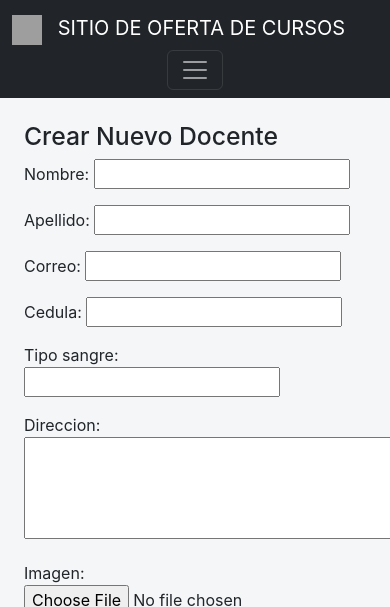
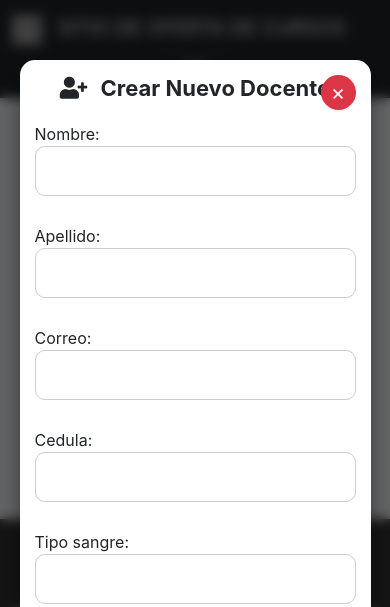
Before and after one commit to MichaelPaucar07/P25dw_app, a Django app: page /docentes/crear/ in a window 390 px wide; the page is wider, and only the part inside the window is pictured. Shown: the top 607 px of that part. Run offline with Django 5.2, Linux system fonts and the light colour scheme; grey boxes are pictures that could not be loaded.

Commit message:
Add custom modal styles and placeholder image for docente creation form
- Introduced a new CSS file `crear_docente.css` with styles for a custom modal overlay, window, buttons, and form elements.
- Implemented responsive design adjustments for mobile view.
- Added a placeholder image `placeholder.png` for image upload functionality.

```diff
--- a/core/apps/docentes/templates/crear_docente.html
+++ b/core/apps/docentes/templates/crear_docente.html
@@ -1,14 +1,46 @@
 {% extends 'base.html' %}
+
+{% load static %}
 
 {% block title %}Crear Docente{% endblock %}
 
 {% block content %}
-  <div class="container">
-    <h2>Crear Nuevo Docente</h2>
-    <form method="POST" enctype="multipart/form-data">
-      {% csrf_token %}
-      {{ form.as_p }}  <!-- Muestra el formulario -->
-      <button type="submit" class="btn btn-success">Crear Docente</button>
-    </form>
+<div class="custom-modal-overlay">
+  <div class="custom-modal-window">
+    <button class="custom-close-btn" onclick="window.location.href='{% url 'docente:listar_docentes' %}'">&times;</button>
+    <h2 class="custom-modal-title">
+      <i class="fa fa-user-plus me-2"></i> Crear Nuevo Docente
+    </h2>
+    <div class="custom-modal-content">
+      <div class="custom-form-column">
+        <form method="POST" enctype="multipart/form-data" id="customDocenteForm">
+          {% csrf_token %}
+          {{ form.as_p }}
+          <div class="text-center mt-3">
+            <button type="submit" class="custom-btn-save">
+              <i class="fa fa-save me-1"></i> Guardar Docente
+            </button>
+          </div>
+        </form>
+      </div>
+
+      <div class="custom-preview-column">
+        <div class="custom-image-preview-container">
+          <img id="customImagePreview" src="{% static 'images/placeholder.png' %}" alt="Previsualización" />
+        </div>
+
+      </div>
+    </div>
   </div>
+</div>
+<script>
+document.getElementById('id_imagen').addEventListener('change', function(event) {
+  const [file] = event.target.files;
+  if (file) {
+    const preview = document.getElementById('customImagePreview');
+    preview.src = URL.createObjectURL(file);
+    preview.style.display = 'block';
+  }
+});
+</script>
 {% endblock %}
--- /dev/null
+++ b/core/static/css/crear_docente.css
@@ -0,0 +1,159 @@
+.custom-modal-overlay {
+  position: fixed;
+  top: 0;
+  left: 0;
+  width: 100%;
+  height: 100%;
+  background: rgba(0, 0, 0, 0.6);
+  backdrop-filter: blur(6px);
+  display: flex;
+  justify-content: center;
+  align-items: center;
+  z-index: 9999;
+}
+
+.custom-modal-window {
+  background: #fff;
+  border-radius: 15px;
+  padding: 20px;
+  width: 950px;
+  max-height: 90vh;
+  overflow-y: auto;
+  box-shadow: 0 8px 20px rgba(0, 0, 0, 0.4);
+  position: relative;
+  animation: fadeIn 0.3s ease-in-out;
+}
+
+.custom-close-btn {
+  position: absolute;
+  top: 15px;
+  right: 15px;
+  background: #dc3545;
+  color: #fff;
+  border: none;
+  font-size: 22px;
+  border-radius: 50%;
+  width: 35px;
+  height: 35px;
+  cursor: pointer;
+  transition: background 0.3s;
+}
+.custom-close-btn:hover {
+  background: #a71d2a;
+}
+
+.custom-modal-title {
+  text-align: center;
+  font-size: 22px;
+  font-weight: bold;
+  margin-bottom: 20px;
+}
+
+.custom-modal-content {
+  display: flex;
+  gap: 20px;
+  flex-wrap: wrap;
+}
+
+.custom-form-column {
+  flex: 2;
+  padding-right: 10px;
+  min-width: 300px;
+}
+
+form input, form select, form textarea {
+  width: 100%;
+  padding: 12px;
+  margin-bottom: 12px;
+  border-radius: 10px;
+  border: 1px solid #ccc;
+  font-size: 16px;
+  transition: border-color 0.3s ease;
+}
+
+form input:focus, form select:focus, form textarea:focus {
+  border-color: #28a745;
+  box-shadow: 0 0 8px rgba(40, 167, 69, 0.3);
+}
+
+.custom-btn-save {
+  background: #28a745;
+  color: #fff;
+  border: none;
+  padding: 12px 20px;
+  border-radius: 8px;
+  font-size: 16px;
+  cursor: pointer;
+  transition: background 0.3s;
+}
+.custom-btn-save:hover {
+  background: #218838;
+}
+
+.custom-preview-column {
+  flex: 1;
+  display: flex;
+  flex-direction: column;
+  justify-content: center;
+  align-items: center;
+  border-left: 1px solid #ddd;
+  padding-left: 10px;
+}
+
+.custom-image-preview-container img {
+  width: 100%;
+  max-height: 300px;
+  border-radius: 10px;
+  object-fit: cover;
+}
+.preview-text {
+  margin-top: 10px;
+  font-size: 14px;
+  color: #555;
+}
+
+.image-upload input {
+  margin-top: 15px;
+  padding: 8px;
+  border-radius: 10px;
+  border: 1px solid #ccc;
+  font-size: 14px;
+  background-color: #f8f9fa;
+  cursor: pointer;
+}
+
+.image-upload input:focus {
+  border-color: #28a745;
+  box-shadow: 0 0 8px rgba(40, 167, 69, 0.3);
+}
+
+@keyframes fadeIn {
+  from { opacity: 0; transform: scale(0.9); }
+  to { opacity: 1; transform: scale(1); }
+}
+
+@media (max-width: 767px) {
+  .custom-modal-window {
+    width: 90%;
+    padding: 15px;
+  }
+
+  .custom-modal-content {
+    flex-direction: column;
+  }
+
+  .custom-form-column {
+    padding-right: 0;
+  }
+
+  .custom-preview-column {
+    border-left: none;
+    padding-left: 0;
+    margin-top: 20px;
+  }
+
+  .custom-image-preview-container img {
+    width: 80%;
+    max-height: 200px;
+  }
+}
--- a/core/templates/base.html
+++ b/core/templates/base.html
@@ -19,6 +19,7 @@
   <link rel="stylesheet" href="{% static 'css/footer.css' %}">
   <link rel="stylesheet" href="{% static 'css/home.css' %}">
   <link rel="stylesheet" href="{% static 'css/listar_docentes.css' %}">
+  <link rel="stylesheet" href="{% static 'css/crear_docente.css' %}">
 </head>
 <body>
   <!-- Barra de navegación -->
```
Also changed, not shown: core/media/docentes/Anabell_Criollo.jpg (added), core/static/images/placeholder.png (added).
